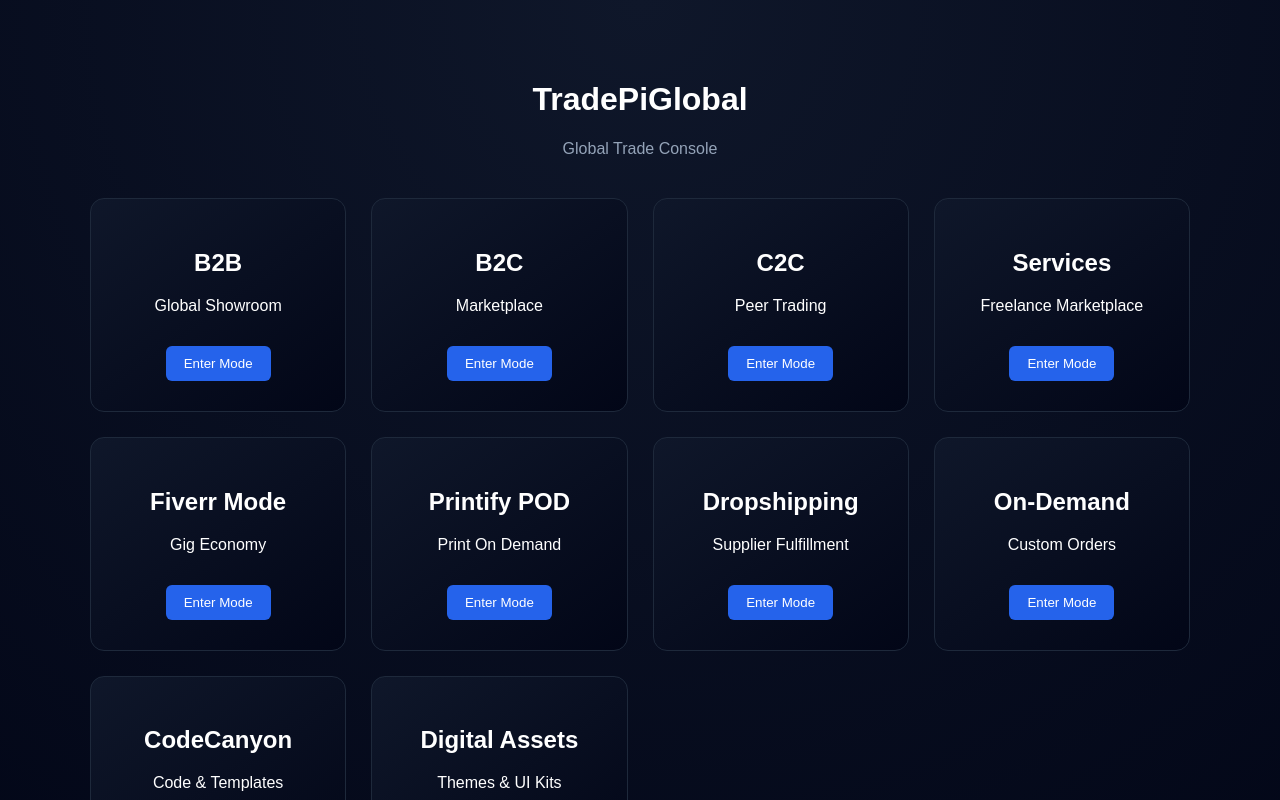
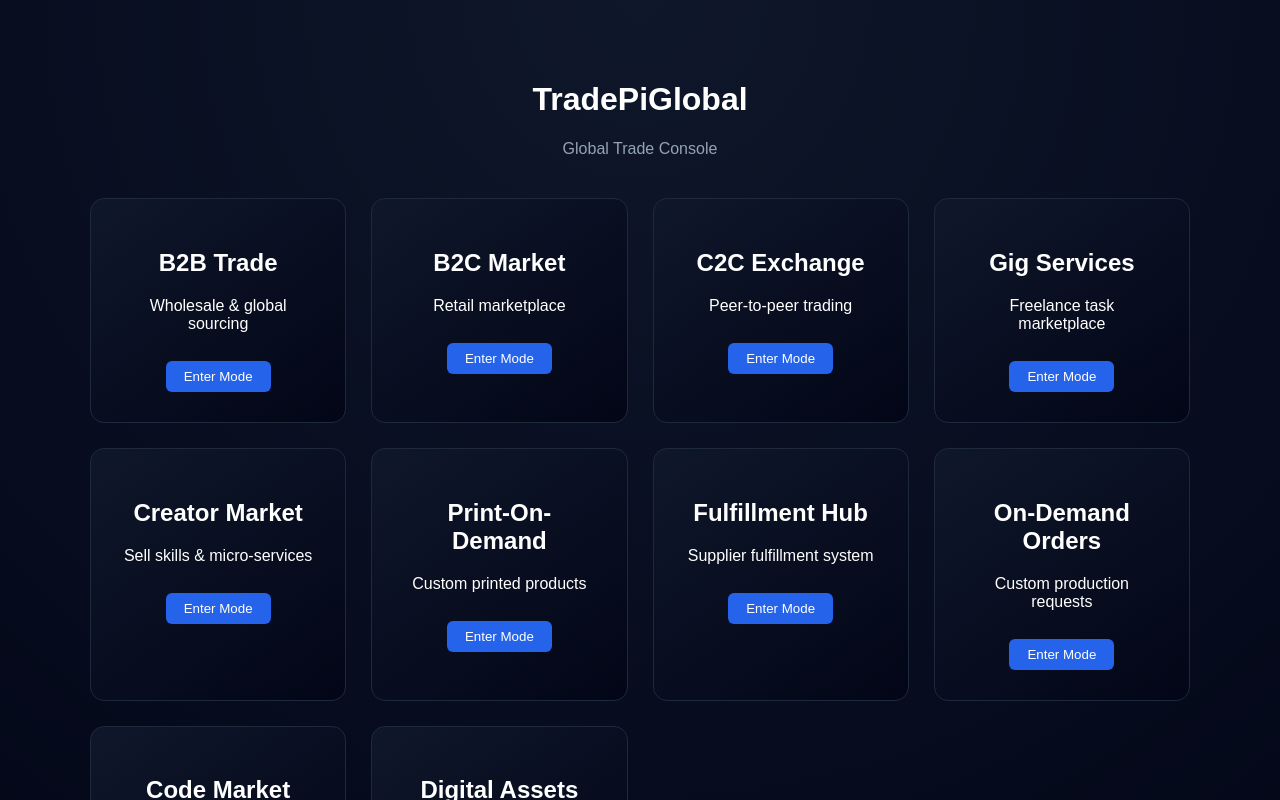
Before and after one commit to Bugsbuny24/tradepi, a Vue app: page / in a window 1280 px wide. Shown: the top 800 px of the page. Built offline with nearby package versions, Linux system fonts and the light colour scheme.

Commit message:
Update App.vue

```diff
--- a/src/App.vue
+++ b/src/App.vue
@@ -1,5 +1,6 @@
 <template>
   <div class="home">
+
     <h1>TradePiGlobal</h1>
     <p class="subtitle">Global Trade Console</p>
 
@@ -10,74 +11,74 @@
         <button>Enter Mode</button>
       </div>
     </div>
+
   </div>
 </template>
 
 <script setup>
 const modes = [
-  { title: "B2B", subtitle: "Global Showroom" },
-  { title: "B2C", subtitle: "Marketplace" },
-  { title: "C2C", subtitle: "Peer Trading" },
+  { title: "B2B Trade", subtitle: "Wholesale & global sourcing" },
+  { title: "B2C Market", subtitle: "Retail marketplace" },
+  { title: "C2C Exchange", subtitle: "Peer-to-peer trading" },
 
-  { title: "Services", subtitle: "Freelance Marketplace" },
-  { title: "Fiverr Mode", subtitle: "Gig Economy" },
+  { title: "Gig Services", subtitle: "Freelance task marketplace" },
+  { title: "Creator Market", subtitle: "Sell skills & micro-services" },
 
-  { title: "Printify POD", subtitle: "Print On Demand" },
-  { title: "Dropshipping", subtitle: "Supplier Fulfillment" },
-  { title: "On-Demand", subtitle: "Custom Orders" },
+  { title: "Print-On-Demand", subtitle: "Custom printed products" },
+  { title: "Fulfillment Hub", subtitle: "Supplier fulfillment system" },
+  { title: "On-Demand Orders", subtitle: "Custom production requests" },
 
-  { title: "CodeCanyon", subtitle: "Code & Templates" },
-  { title: "Digital Assets", subtitle: "Themes & UI Kits" }
-];
+  { title: "Code Market", subtitle: "Scripts & dev assets" },
+  { title: "Digital Assets", subtitle: "Themes, UI, templates" }
+]
 </script>
 
 <style>
-body {
-  margin: 0;
-  font-family: Arial;
-  background: radial-gradient(circle at top, #0f172a, #020617);
-  color: white;
+body{
+  margin:0;
+  font-family:Arial;
+  background: radial-gradient(circle at top,#0f172a,#020617);
+  color:white;
 }
 
-.home {
-  text-align: center;
-  padding: 60px 20px;
+.home{
+  text-align:center;
+  padding:60px 20px;
 }
 
-.subtitle {
-  color: #94a3b8;
-  margin-bottom: 40px;
+.subtitle{
+  color:#94a3b8;
+  margin-bottom:40px;
 }
 
-.grid {
-  display: grid;
-  grid-template-columns: repeat(auto-fit, minmax(220px, 1fr));
-  gap: 25px;
-  max-width: 1100px;
-  margin: auto;
+.grid{
+  display:grid;
+  grid-template-columns:repeat(auto-fit,minmax(220px,1fr));
+  gap:25px;
+  max-width:1100px;
+  margin:auto;
 }
 
-.card {
-  background: linear-gradient(145deg, #0f172a, #020617);
-  border: 1px solid #1e293b;
-  padding: 30px;
-  border-radius: 14px;
-  transition: 0.3s;
+.card{
+  background:linear-gradient(145deg,#0f172a,#020617);
+  border:1px solid #1e293b;
+  padding:30px;
+  border-radius:14px;
+  transition:.3s;
 }
 
-.card:hover {
-  transform: scale(1.05);
-  border-color: #3b82f6;
-  box-shadow: 0 0 25px rgba(59,130,246,0.5);
+.card:hover{
+  transform:translateY(-6px);
+  border-color:#3b82f6;
 }
 
-button {
-  margin-top: 15px;
-  padding: 10px 18px;
-  background: #2563eb;
-  border: none;
-  border-radius: 6px;
-  color: white;
-  cursor: pointer;
+button{
+  margin-top:12px;
+  padding:8px 18px;
+  background:#2563eb;
+  border:none;
+  border-radius:6px;
+  color:white;
+  cursor:pointer;
 }
 </style>
```
